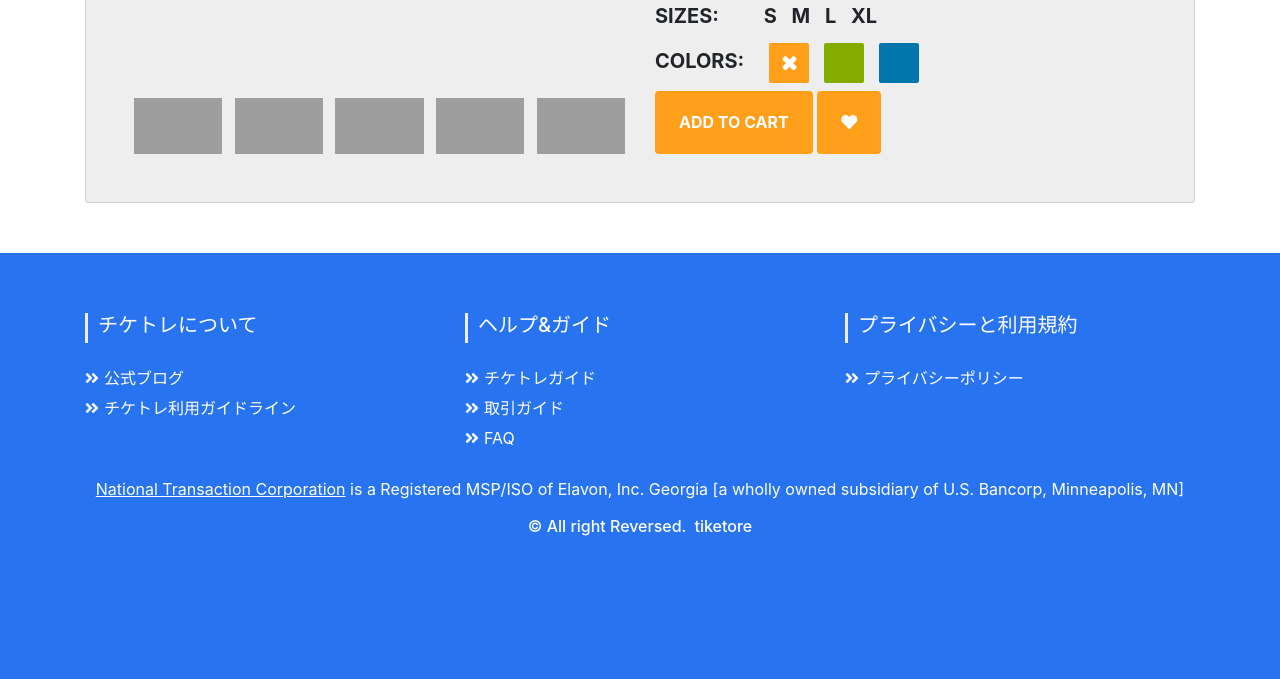
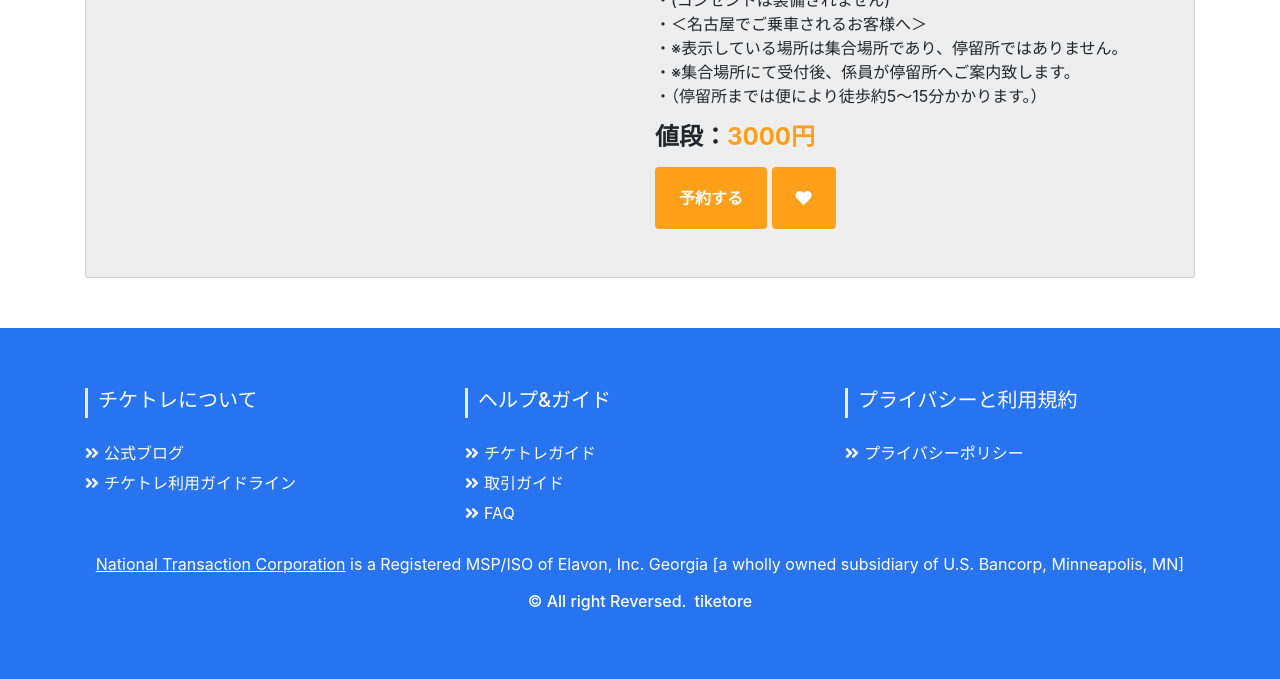
Before and after one commit to ibuki1006/prottype, a PHP site: page /index.php?page=detail in a window 1280 px wide. Shown: the part 569-1248 px from the top of the page. Before the commit the page ends 1105 px from the top, so only its background shows below. Run offline with PHP 8.4, Linux system fonts and the light colour scheme; some libraries are stand-ins or nearby versions; grey boxes are pictures that could not be loaded.

Commit message:
もどすよ

```diff
--- a/include/detail.php
+++ b/include/detail.php
@@ -5,50 +5,42 @@
 					<div class="preview col-md-6">
 
 						<div class="preview-pic tab-content">
-						  <div class="tab-pane active" id="pic-1"><img src="http://placekitten.com/400/252" /></div>
-						  <div class="tab-pane" id="pic-2"><img src="http://placekitten.com/400/252" /></div>
-						  <div class="tab-pane" id="pic-3"><img src="http://placekitten.com/400/252" /></div>
-						  <div class="tab-pane" id="pic-4"><img src="http://placekitten.com/400/252" /></div>
-						  <div class="tab-pane" id="pic-5"><img src="http://placekitten.com/400/252" /></div>
+						  <div class="tab-pane active" id="pic-1"><i class="fas fa-bus fa-5x busicon"></i></div>
 						</div>
-						<ul class="preview-thumbnail nav nav-tabs">
-						  <li class="active"><a data-target="#pic-1" data-toggle="tab"><img src="http://placekitten.com/200/126" /></a></li>
-						  <li><a data-target="#pic-2" data-toggle="tab"><img src="http://placekitten.com/200/126" /></a></li>
-						  <li><a data-target="#pic-3" data-toggle="tab"><img src="http://placekitten.com/200/126" /></a></li>
-						  <li><a data-target="#pic-4" data-toggle="tab"><img src="http://placekitten.com/200/126" /></a></li>
-						  <li><a data-target="#pic-5" data-toggle="tab"><img src="http://placekitten.com/200/126" /></a></li>
-						</ul>
-
 					</div>
 					<div class="details col-md-6">
-						<h3 class="product-title">men's shoおおおおおおおes fashion</h3>
+						<h3 class="product-title">KB402 名古屋24:15集合（24：30出発）→横浜・東京《マスク・フェイスシールド無料配布》《換気機付き》</h3>
 						<div class="rating">
-							<div class="stars">
-								<span class="fa fa-star checked"></span>
-								<span class="fa fa-star checked"></span>
-								<span class="fa fa-star checked"></span>
-								<span class="fa fa-star"></span>
-								<span class="fa fa-star"></span>
-							</div>
-							<span class="review-no">41 reviews</span>
+							<span class="review-no">残席：8/45</span>
 						</div>
-						<p class="product-description">Suspendisse quos? Tempus cras iure temporibus? Eu laudantium cubilia sem sem! Repudiandae et! Massa senectus enim minim sociosqu delectus posuere.</p>
-						<h4 class="price">current price: <span>$180</span></h4>
-						<p class="vote"><strong>91%</strong> of buyers enjoyed this product! <strong>(87 votes)</strong></p>
-						<h5 class="sizes">sizes:
+						<p class="product-description">
+						・当便運行経路:名古屋→横浜→東京<br>
+						・*マスク、フェイスシールド無料配布<br>
+						・*換気機付き<br>
+						・※最新安全性能システム搭載※<br>
+						・ひざ掛け無料貸出<br>
+						・各座席にUSB端子装備<br>
+						・(コンセントは装備されません)<br>
+						・＜名古屋でご乗車されるお客様へ＞<br>
+						・※表示している場所は集合場所であり、停留所ではありません。<br>
+						・※集合場所にて受付後、係員が停留所へご案内致します。<br>
+						・（停留所までは便により徒歩約5〜15分かかります。）<br>
+						</p>
+						<h4 class="price">値段：<span>3000円</span></h4>
+						<!-- <h5 class="sizes">sizes:
 							<span class="size" data-toggle="tooltip" title="small">s</span>
 							<span class="size" data-toggle="tooltip" title="medium">m</span>
 							<span class="size" data-toggle="tooltip" title="large">l</span>
 							<span class="size" data-toggle="tooltip" title="xtra large">xl</span>
-						</h5>
-						<h5 class="colors">colors:
+						</h5> -->
+						<!-- <h5 class="colors">colors:
 							<span class="color orange not-available" data-toggle="tooltip" title="Not In store"></span>
 							<span class="color green"></span>
 							<span class="color blue"></span>
-						</h5>
+						</h5> -->
 						<div class="action">
-							<button class="add-to-cart btn btn-default" type="button">add to cart</button>
-							<button class="like btn btn-default" type="button"><span class="fa fa-heart"></span></button>
+							<button class="add-to-cart btn btn-primary" type="button">予約する</button>
+							<button class="like btn btn-primary" type="button"><span class="fa fa-heart fu"></span></button>
 						</div>
 					</div>
 				</div>
```
